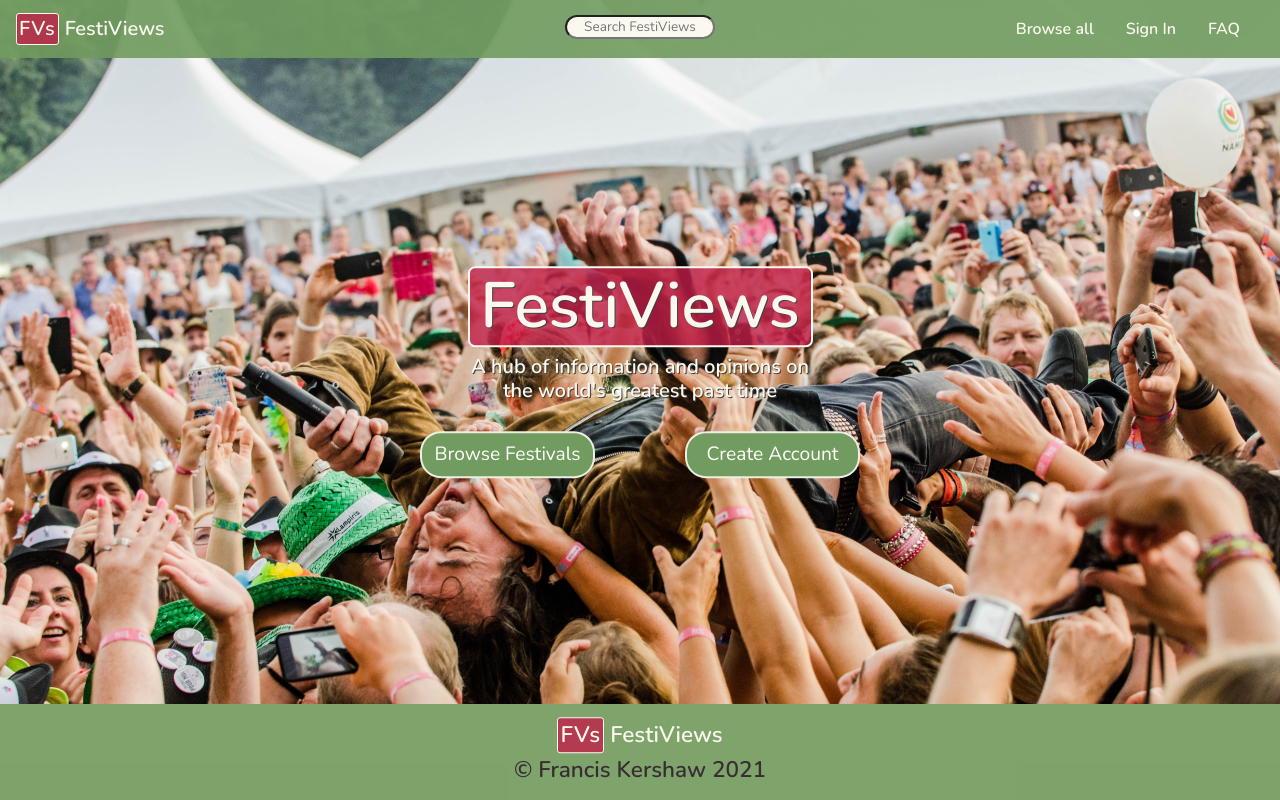
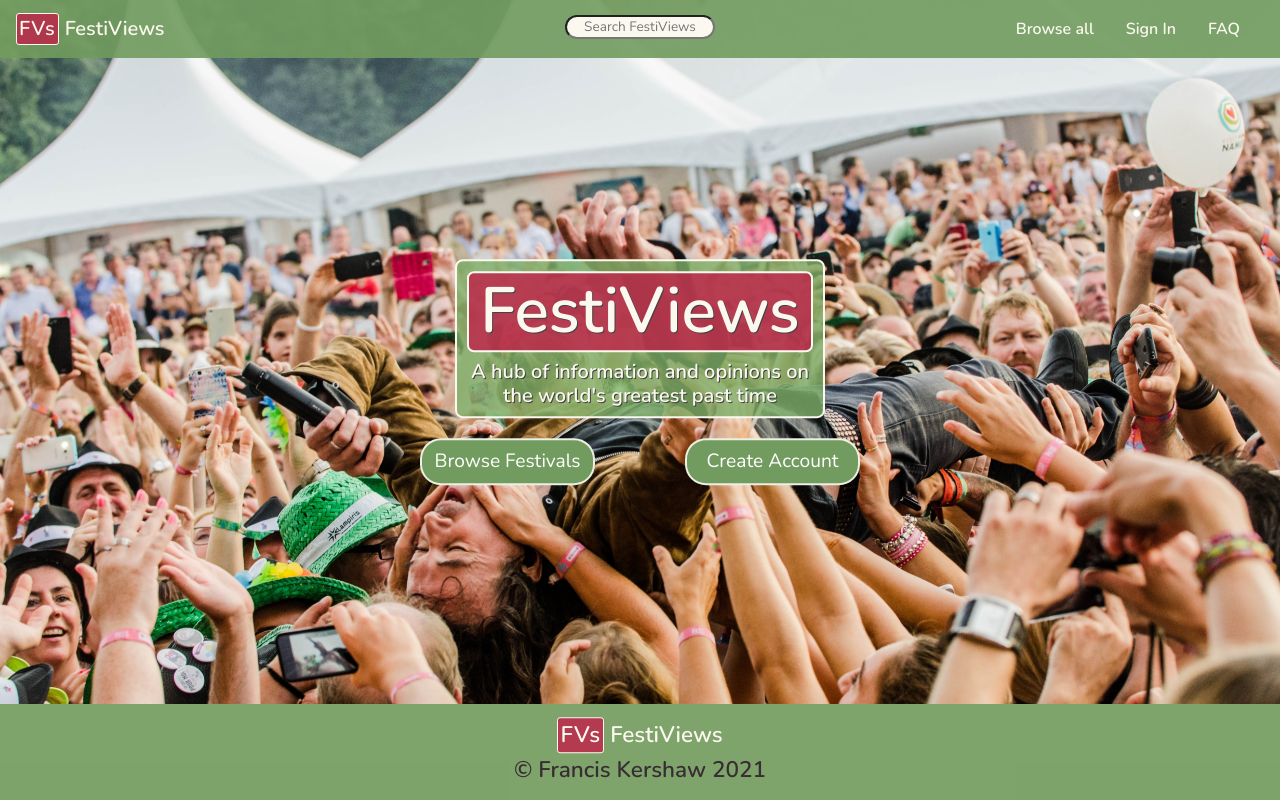
Before and after one commit to franciskershaw/festiviews, a Flask app: page / in a window 1280 px wide. Run offline with Flask 2, Linux system fonts and the light colour scheme; some libraries are stand-ins or nearby versions.

Commit message:
add border and background contrast for index.html headings

```diff
--- a/static/css/style.css
+++ b/static/css/style.css
@@ -186,10 +186,15 @@ h1, h2 {
 }
 
 .index-headings-container {
-    padding-left: 5px;
-    padding-right: 5px;
+    padding-left: 10px;
+    padding-right: 10px;
     max-width: 290px;
     margin: 0 auto;
+    border: 2px solid #fbf9ef;
+    padding-top: 10px;
+    border-radius: 8px;
+    padding-bottom: 0px;
+    background-color: rgba(127, 176, 105, .8);
 }
 
 .cta-button-container {
@@ -547,8 +552,8 @@ h4#fave-sub-heading {
     padding-left: 4px;
     padding-right: 4px;
     border-radius: 4px;
-    border: 2px solid white;
-    color: white;
+    border: 2px solid #fbf9ef;
+    color: #fbf9ef;
     max-width: 180px;
 }
 
@@ -648,7 +653,7 @@ h4#fave-sub-heading {
         font-size: 125%;
     }
     .index-headings-container {
-        max-width: 355px;
+        max-width: 370px;
     }
     .cta-button-container {
         max-width: 500px;
```
